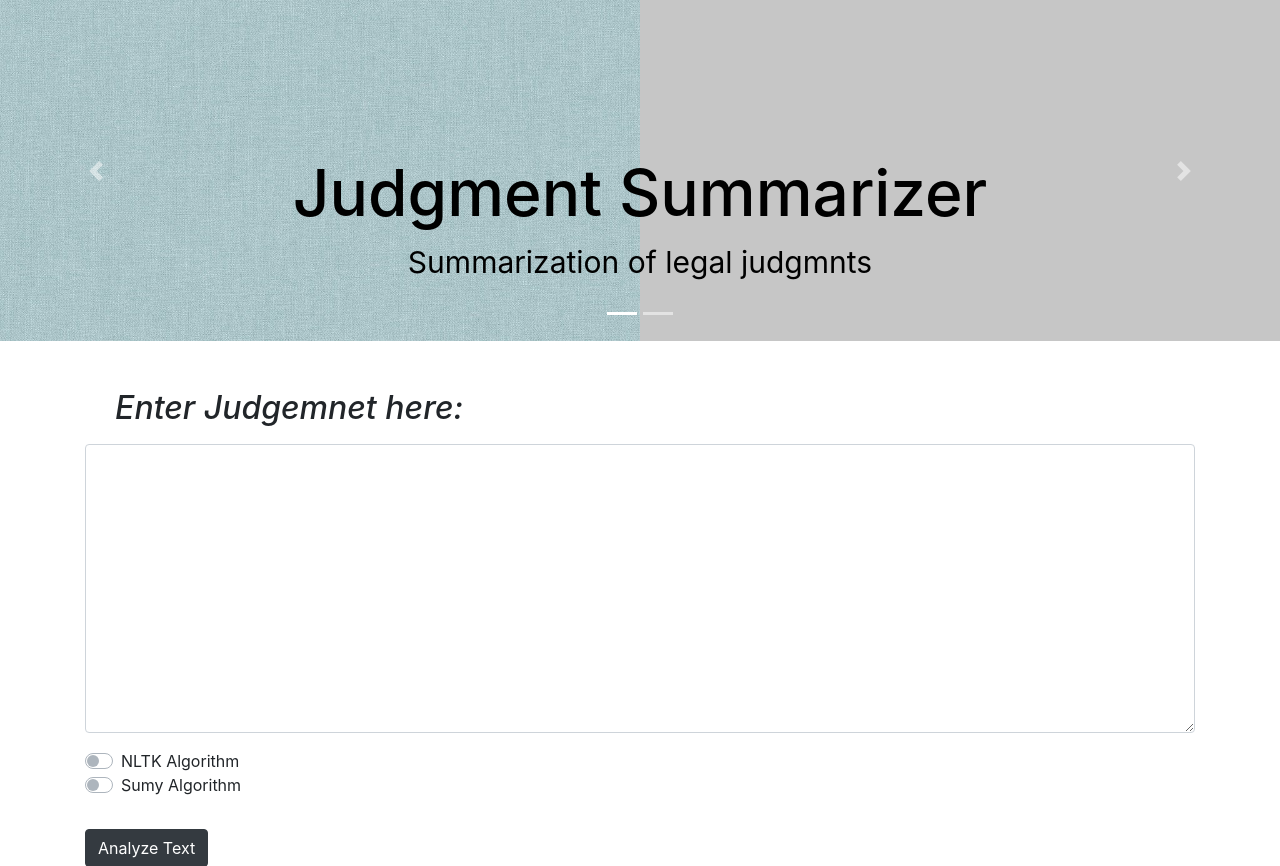
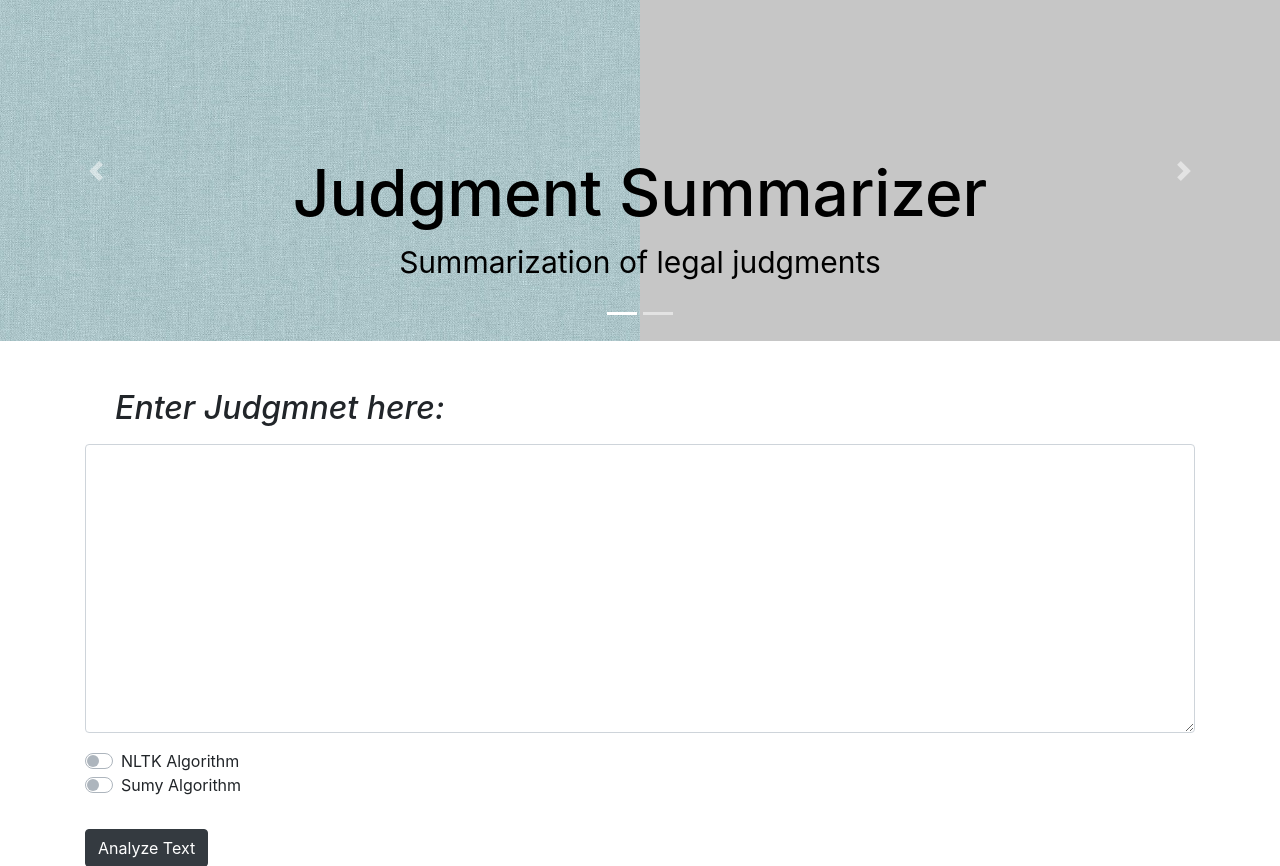
Before and after one commit to sonalicusat/PLJR-Summarizer, a Django app: template templates/index.html in a window 1280 px wide. Shown: the part 56-922 px from the top of the page. Run offline with Django 3.2, Linux system fonts and the light colour scheme; the template is opened without the code that fills it, so the values that code supplies are empty; some libraries are stand-ins or nearby versions.

Commit message:
Update index.html

```diff
--- a/templates/index.html
+++ b/templates/index.html
@@ -67,7 +67,7 @@
 		<img src='{% static "Summarizer/images/green.jpg" %}' style="width: 50%; height: 10%;" alt="My image">
 			<div class="carousel-caption d-none d-md-block">
 				<h1 style="font-size:400%; color:black;">Judgment Summarizer</h5>
-				<p style="font-size:30px; color:black;">Summarization of legal judgmnts</p>
+				<p style="font-size:30px; color:black;">Summarization of legal judgments</p>
 			</div>
 		</div>
 
@@ -100,7 +100,7 @@
           <div class="container mt-5">
             <div class="col s12 m6 grey darken-3">
               <div class="icon-block">
-                <h2 class="center brown-text"><i class="material-icons">Enter Judgemnet here: </i>
+                <h2 class="center brown-text"><i class="material-icons">Enter Judgmnet here: </i>
                 </h2>
               </div>
             </div>
```
